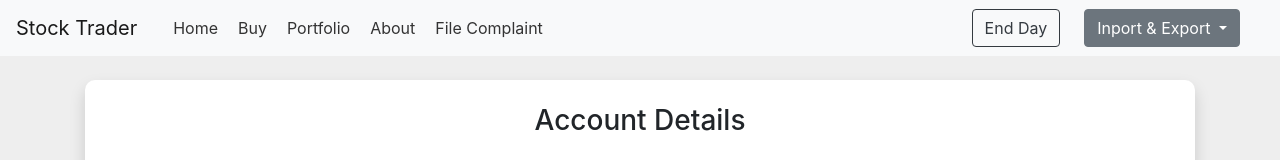
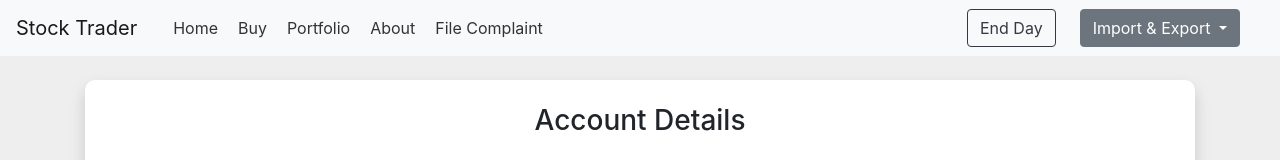
Before and after one commit to jingle1000/vue-stock-trader, a Vue app: page / in a window 1280 px wide. Shown: the top 160 px of the page. Built offline with nearby package versions, Linux system fonts and the light colour scheme.

Commit message:
Fix spelling mistake

```diff
--- a/src/components/Nav.vue
+++ b/src/components/Nav.vue
@@ -30,7 +30,7 @@
             <div class="dropdown pr-4">
                 <button class="btn btn-secondary dropdown-toggle" type="button" id="dropdownMenuButton"
                     data-toggle="dropdown" aria-haspopup="true" aria-expanded="false">
-                    Inport & Export
+                    Import & Export
                 </button>
                 <div class="dropdown-menu" aria-labelledby="dropdownMenuButton">
                     <a class="dropdown-item" href="#">Action</a>
```
